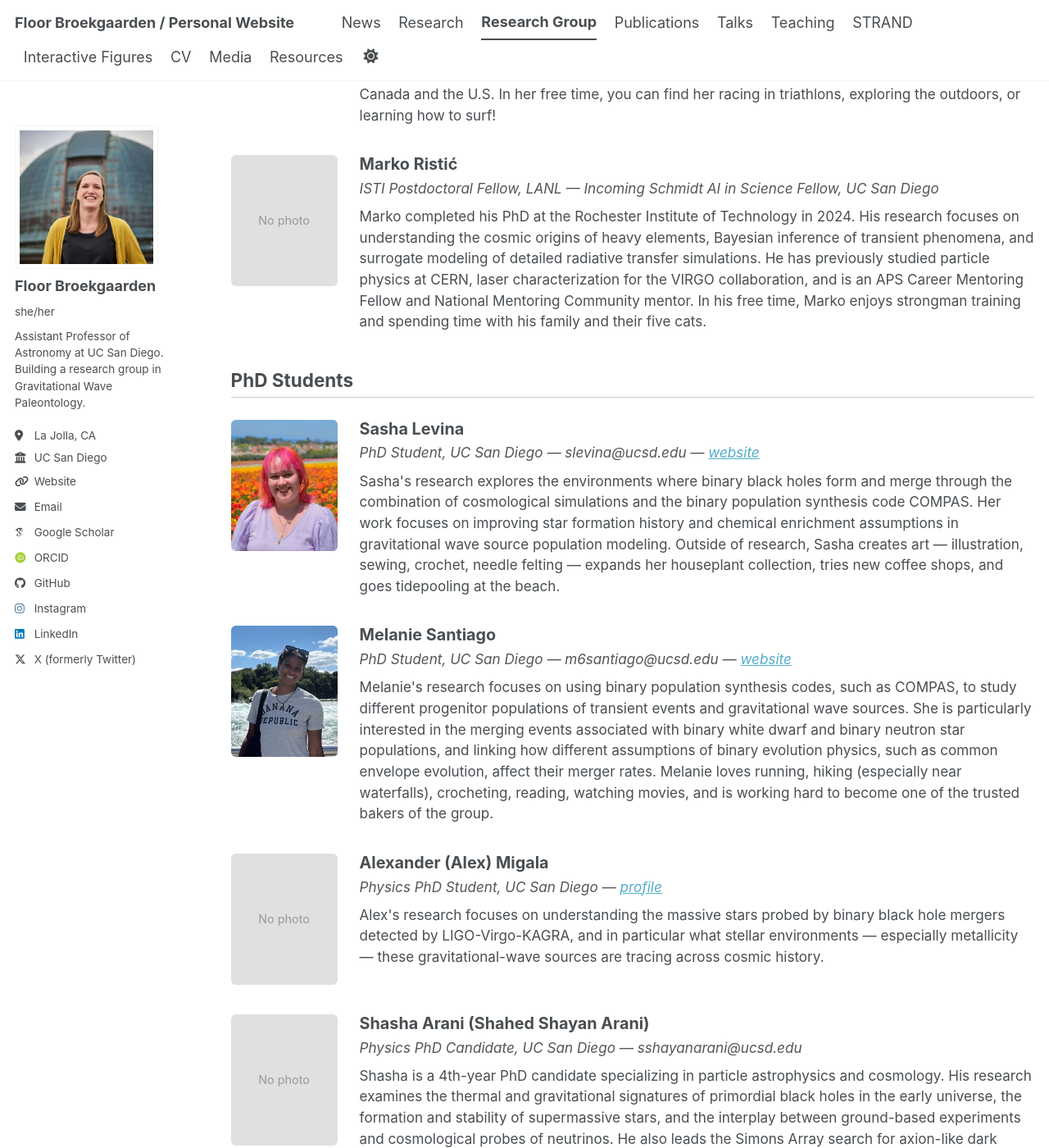
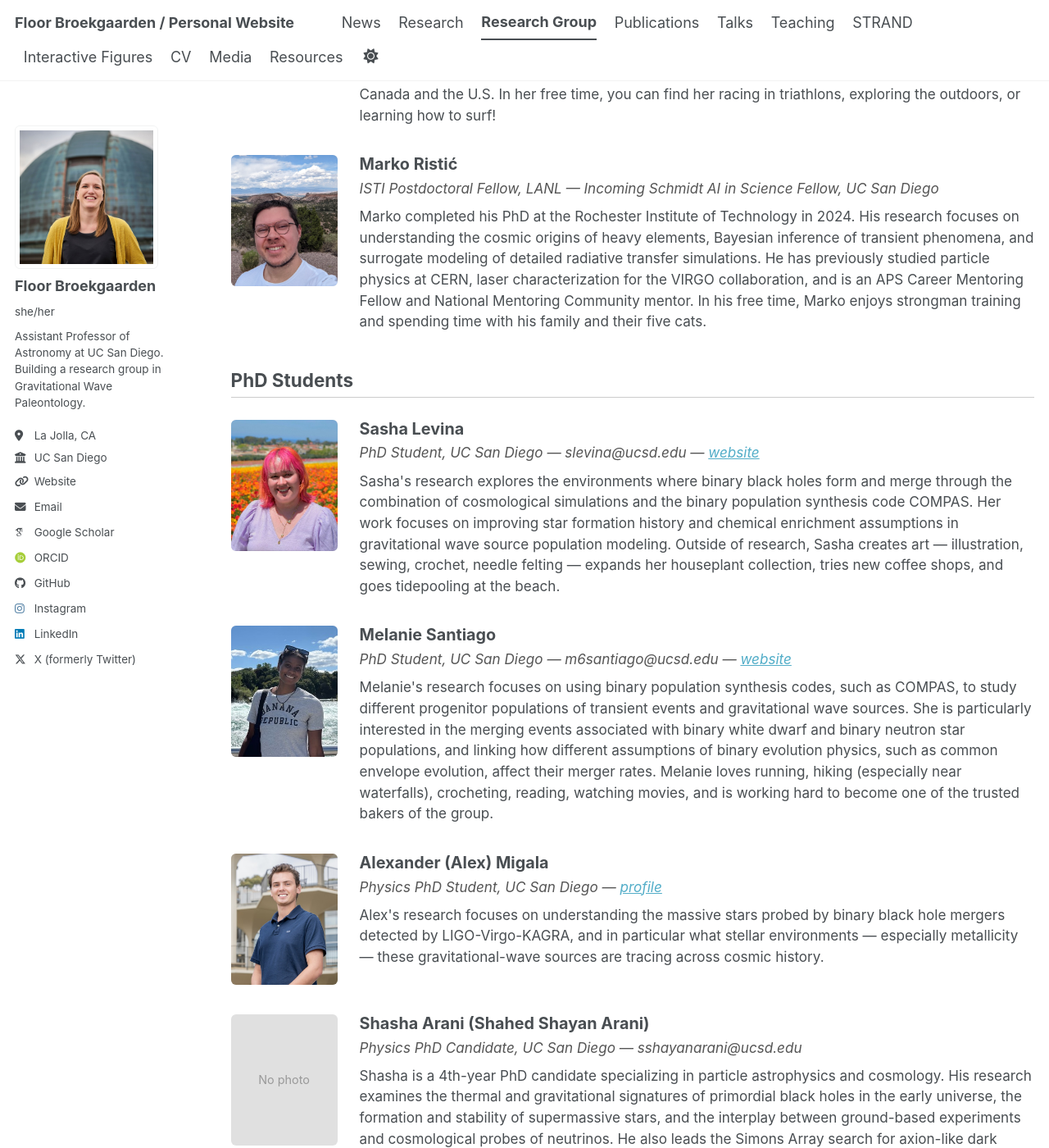
Before and after one commit to FloorBroekgaarden/FloorBroekgaarden.github.io, a Jekyll site: the page built from _pages/group.md, in a window 1280 px wide and 1400 px high, scrolled down 1508 px. Shown: the whole window at 82% size. Built offline with Jekyll 4.4.1, drawn with Linux system fonts in a browser that asks for light colours; some web fonts are replaced; a script bundle is joined from its source files by our own code; library files that are not in the unit come from our copies; some of the changed text lies outside the part shown.

Commit message:
update photos

```diff
--- a/_pages/group.md
+++ b/_pages/group.md
@@ -83,7 +83,7 @@ author_profile: true
 </div>
 
 <div class="member-card">
-  <img src="/files/marko-ristic.jpg" alt="Marko Ristić" class="member-photo" onerror="this.style.display='none';this.nextElementSibling.style.display='flex';">
+  <img src="/images/marko-ristic.jpg" alt="Marko Ristić" class="member-photo" onerror="this.style.display='none';this.nextElementSibling.style.display='flex';">
   <div class="member-photo-placeholder" style="display:none;">No photo</div>
   <div class="member-info">
     <h3>Marko Ristić</h3>
@@ -465,7 +465,8 @@ author_profile: true
 <h3 style="color: #555; font-size: 1em; margin-bottom: 1em;">2022–2023</h3>
 
 <div class="member-card">
-  <div class="member-photo-placeholder">No photo</div>
+  <img src="/images/group/simone-abeti.jpg" alt="Simone Abeti" class="member-photo" onerror="this.style.display='none';this.nextElementSibling.style.display='flex';">
+  <div class="member-photo-placeholder" style="display:none;">No photo</div>
   <div class="member-info">
     <h3>Simone Abeti</h3>
     <p class="role">Undergraduate, Milan University, Italy, 2022–2023</p>
```
Also changed, not shown: _pages/news.md (+5 -0 lines), files/amedeo-romagnolo.jpg (added), images/group/alex-migala.jpg (added), images/group/khushi-karthikeyan.jpg (added), images/group/meera-desawale.jpg (added), images/group/simone-abeti.jpg (added), 1 other file.
